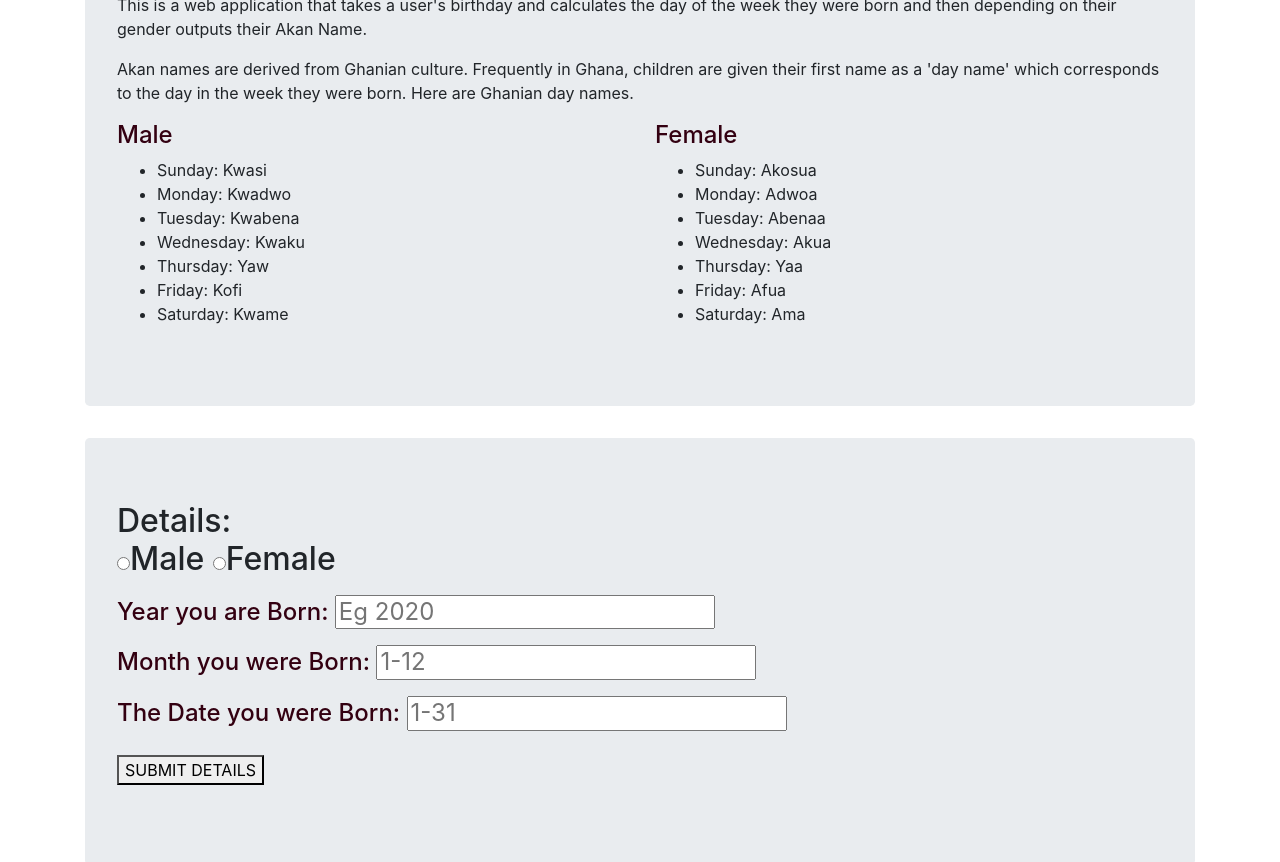
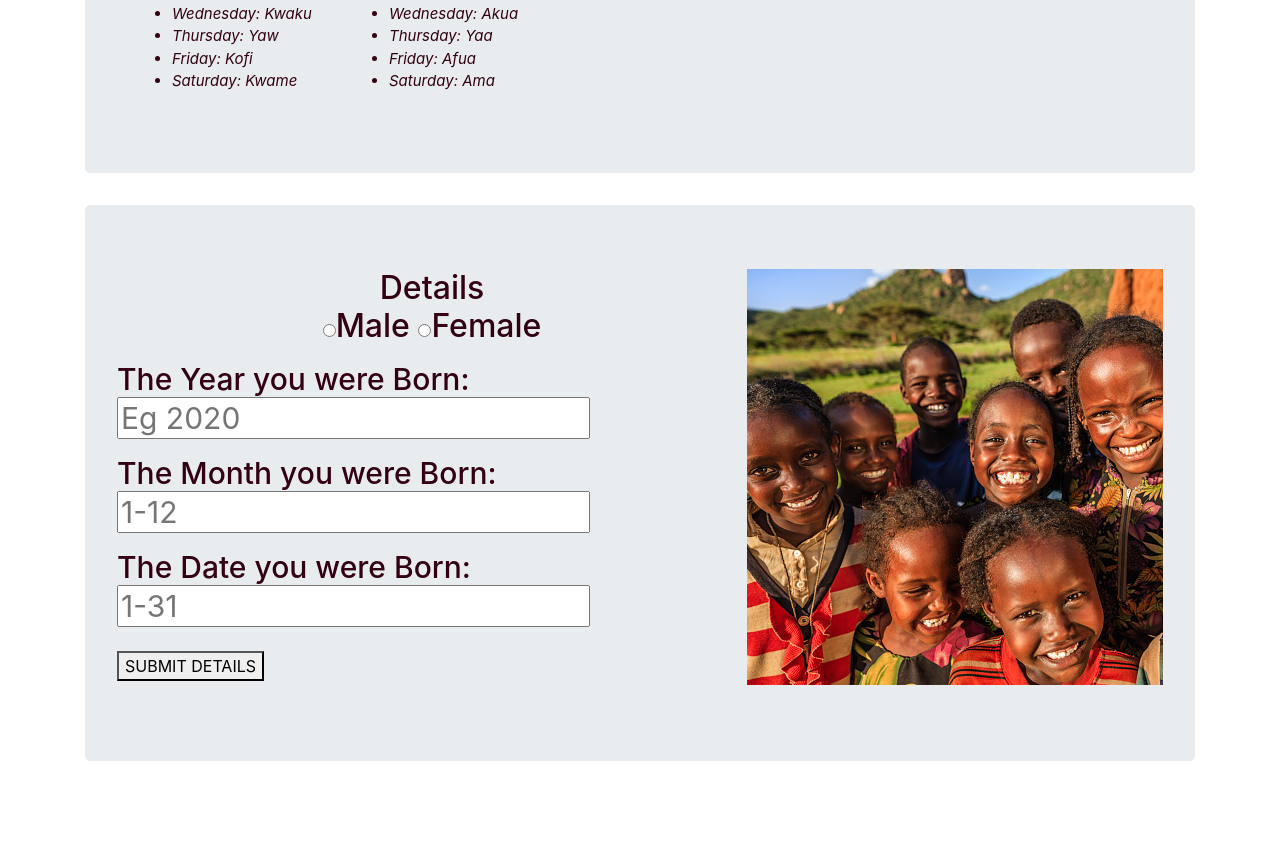
Before and after one commit to louisenje/name-calculator, a plain HTML site: page index.html in a window 1280 px wide. Shown: the part 543-1405 px from the top of the page. After the commit the page ends 1336 px from the top, so only its background shows below. Drawn offline with Linux system fonts and the light colour scheme.

Commit message:
floating image

```diff
--- a/css/styles.css
+++ b/css/styles.css
@@ -1,8 +1,31 @@
 h1{
     color:#330011;
     text-align: center;
+    text-shadow: aqua;
+    font-size: 50px;
 }
 h4{
     color:#330011;
 
 }
+ul{
+    color:#330011;
+    font-style: italic;
+    font-size: 15px;
+}
+p{
+    color:#330011;
+    font-size: 20px;
+}
+h2{
+    color:#330011;
+    font-weight:35px;
+    text-align: center;
+}
+img{
+    float: right;
+}
+h4{
+    font-size:30px;
+
+}
--- a/index.html
+++ b/index.html
@@ -9,9 +9,9 @@
         <div class="container">
           <div class= "jumbotron">
             <strong><h1> Akan Name Calculator</h1> </strong>
-            <img src="images/4.jpg" alt="profile">
             <img src="images/1.jpg" alt="profile">
-            <p>This is a web application that takes a user's birthday and calculates the day of the week they were born and then depending on their gender outputs their Akan Name. </p>
+
+           <p>This is a web application that takes a user's birthday and calculates the day of the week they were born and then depending on their gender outputs their Akan Name. </p>
            <p>Akan names are derived from Ghanian culture. Frequently in Ghana, children are given their first name as a 'day name' which corresponds to the day in the week they were born. Here are Ghanian day names.</p>
           <div  class="row">
             <div class="col-md-6">
@@ -21,7 +21,7 @@
                 <li>Monday: Kwadwo</li>
                 <li>Tuesday: Kwabena</li>
                 <li>Wednesday: Kwaku</li>
-               <li> Thursday:  Yaw</li>
+                <li> Thursday: Yaw</li>
                 <li>Friday: Kofi</li>
                 <li>Saturday: Kwame</li>
                 </ul>
@@ -34,7 +34,7 @@
                   <li>Monday: Adwoa</li>
                   <li>Tuesday: Abenaa</li>
                   <li>Wednesday: Akua</li>
-                 <li> Thursday:  Yaa</li>
+                  <li> Thursday: Yaa</li>
                   <li>Friday: Afua</li>
                   <li>Saturday: Ama</li>
                   </ul>
@@ -46,7 +46,8 @@
   <script src="js/scripts.js"></script>
 	    	<div class="container">
 	      	<div class="jumbotron">
-	        	<h2>Details:
+            <h2>Details
+              <img src="images/4.jpg" alt="profile">
               <form onsubmit="myFunction()">
 
               <label for="radio" class="radio-inline">
@@ -54,9 +55,11 @@
               </label>
               <label for="radio" class="radio-inline">
                 <input type="radio" name="gender" value="male"id="female" required>Female
-              </label></h2>
+              </label>
+            </h2>
+
               <div class="form-group">
-                <h4>Year you are Born:
+                <h4> The Year you were Born:
                 <label for="year">
                   <input type="text" id="year" placeholder="Eg 2020"
                   min="1700"
@@ -64,7 +67,7 @@
                   required>
                 </label></h4>
                 <div class="form-group">
-                  <h4>Month you were Born:
+                  <h4> The Month you were Born:
                   <label for="month">
                     <input type="text" id="month" placeholder="1-12"
                     min="0"
```
Also changed, not shown: 1 other file.
